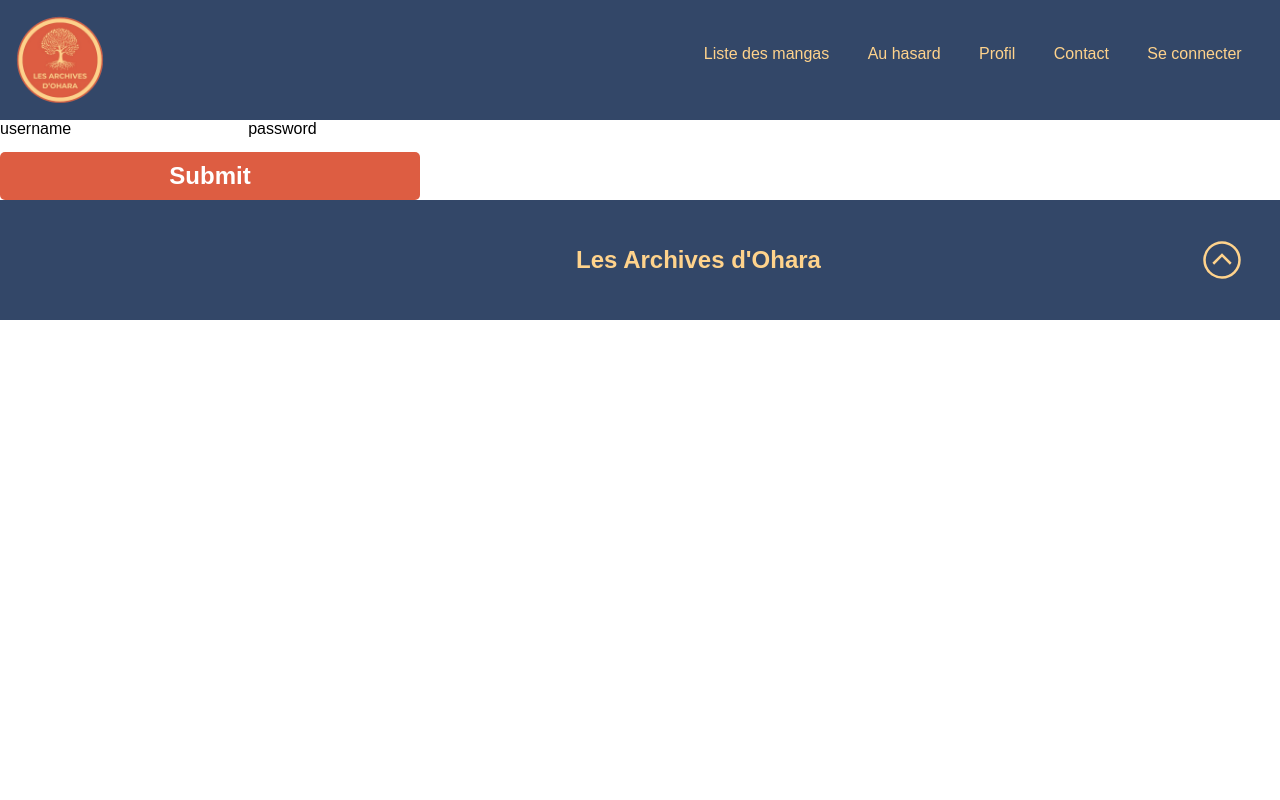
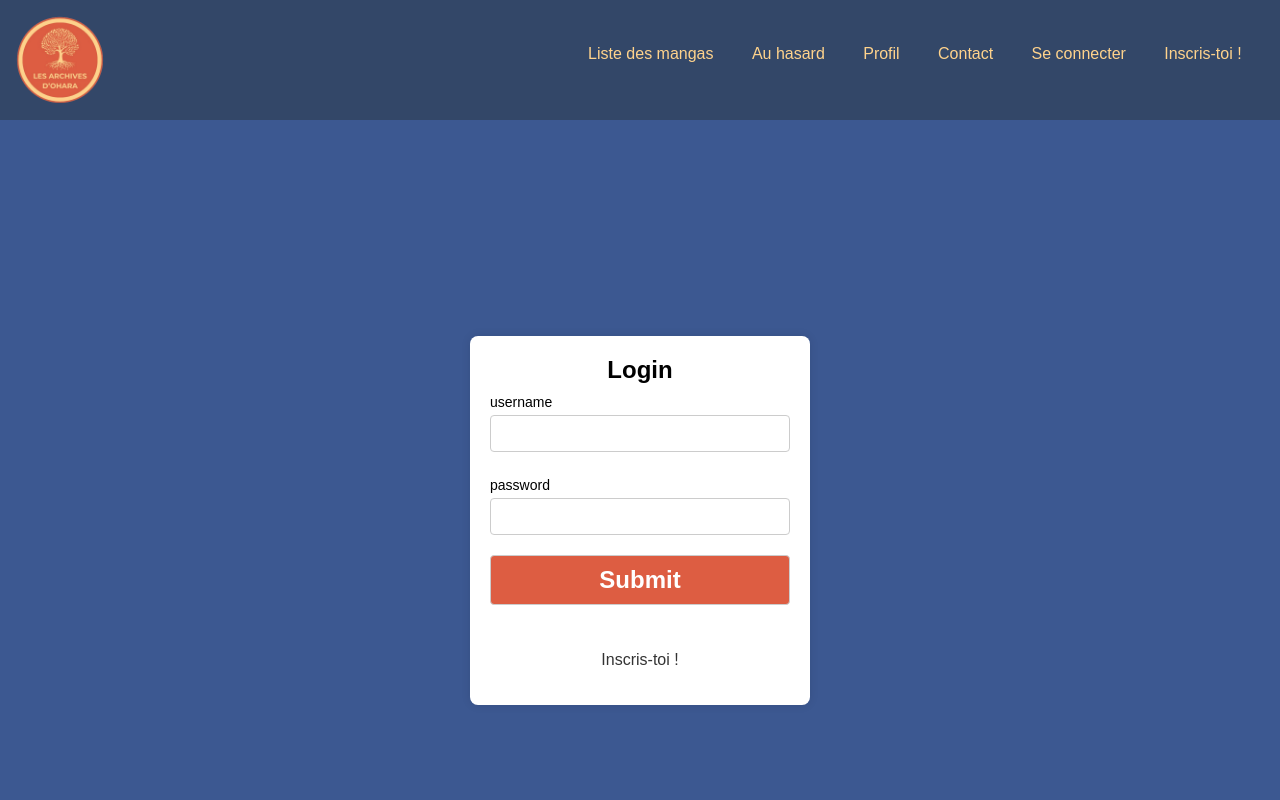
Before and after one commit to MEtourneaud/projet_react, a React (Create React App) app: page /users/sign_in in a window 1280 px wide. Shown: the top 800 px of the page. Built offline with nearby package versions, Linux system fonts and the light colour scheme.

Commit message:
WIP css contact page

```diff
--- a/src/components/guest/header/Header.jsx
+++ b/src/components/guest/header/Header.jsx
@@ -14,9 +14,8 @@ const Header = () => {
   }
 
   useEffect(() => {
-    // useEffect sera appelé après la mise à jour de l'état
-    if (!isAuthenticated) {
-      // Redirige l'utilisateur vers la page de connexion
+    if (!isAuthenticated && !window.location.pathname.includes("/users/sign_up")) {
+      // Redirige l'utilisateur vers la page de connexion, sauf s'il est sur la page d'inscription
       console.log("Après déconnexion, isAuthenticated :", isAuthenticated)
       navigate("/users/sign_in")
     }
@@ -62,6 +61,13 @@ const Header = () => {
               </Link>
             )}
           </li>
+          <li className="liNav">
+            {!isAuthenticated && (
+              <Link className="hover-link" to="/users/sign_up">
+                Inscris-toi !
+              </Link>
+            )}
+          </li>
         </ul>
       </nav>
     </header>
--- a/src/pages/guest/homePage/HomePage.jsx
+++ b/src/pages/guest/homePage/HomePage.jsx
@@ -1,9 +1,9 @@
 import { useEffect, useState } from "react"
+import { Link } from "react-router-dom"
 import Footer from "../../../components/guest/footer/Footer"
 import Header from "../../../components/guest/header/Header"
-import { Link } from "react-router-dom"
+import StarRating from "../../../components/StarRating"
 import "./HomePage.scss"
-import StarRating from "../../../components/StarRating"
 
 const HomePage = () => {
   const [mangas, setMangas] = useState(null)
--- a/src/pages/guest/homePage/HomePage.scss
+++ b/src/pages/guest/homePage/HomePage.scss
@@ -43,7 +43,6 @@ main a{
 
 .mangasContainer {
     width: 100%; /* Utilise toute la largeur de la page */
-    max-width: 1400px;
     background-color: rgba(255, 255, 255, 0.7);
     padding: 1em;
     border-radius: 3px;
--- a/src/pages/guest/loginPage/LoginPage.jsx
+++ b/src/pages/guest/loginPage/LoginPage.jsx
@@ -1,7 +1,9 @@
 import { useState } from "react"
+import { useNavigate } from "react-router"
 import Footer from "../../../components/guest/footer/Footer"
 import Header from "../../../components/guest/header/Header"
-import { useNavigate } from "react-router"
+import "./LoginPage.scss"
+import { Link } from "react-router-dom"
 
 const LoginPage = (event) => {
   // eslint-disable-next-line
@@ -14,8 +16,6 @@ const LoginPage = (event) => {
 
     const username = event.target.username.value
     const password = event.target.password.value
-
-    // console.log(username, password)
 
     const loginData = {
       username,
@@ -45,15 +45,16 @@ const LoginPage = (event) => {
       setMessage("Vous êtes bien connecté")
       navigate("/")
     } else {
-      setMessage("Erreur lors de l'enregistrement")
+      setMessage("Erreur lors de la connexion")
     }
   }
 
   return (
-    <>
-      <Header isAuthenticated={isAuthenticated} />
-      <section>
-        <form onSubmit={handleLogin}>
+    <section className="loginPage">
+      <Header />
+      <div className="loginContainer">
+        <form className="loginForm" onSubmit={handleLogin}>
+          <h2>Login</h2>
           <label>
             username
             <input type="text" name="username" />
@@ -63,10 +64,15 @@ const LoginPage = (event) => {
             <input type="password" name="password" />
           </label>
           <input type="submit" />
+          <div className="centeredContainer">
+            <Link className="loginFormLink" to="/users/sign_up">
+              Inscris-toi !
+            </Link>
+          </div>
         </form>
-      </section>
+      </div>
       <Footer />
-    </>
+    </section>
   )
 }
 
--- /dev/null
+++ b/src/pages/guest/loginPage/LoginPage.scss
@@ -0,0 +1,65 @@
+* {
+    margin: 0;
+    padding: 0;
+    border: 0;
+}
+
+.loginPage{
+    background-color: #3c5891;
+}
+
+.loginContainer {
+    display: flex;
+    flex-direction: column;
+    align-items: center;
+    justify-content: space-around; /* Ajustez l'espacement entre le haut et le bas */
+    height: 100vh;
+ }
+
+.loginForm {
+    background-color: #fff;
+    padding: 20px;
+    box-shadow: 0 0 10px rgba(0, 0, 0, 0.1);
+    border-radius: 8px;
+    width: 300px;
+}
+
+.loginForm h2 {
+    text-align: center;
+    color: black;
+}
+
+.loginForm label {
+    display: block;
+    margin-top: 10px;
+    font-size: 14px;
+    color: black;
+}
+
+.loginForm input {
+    width: 100%;
+    padding: 10px;
+    margin-top: 5px;
+    margin-bottom: 15px;
+    box-sizing: border-box;
+    border: 1px solid #ccc;
+    border-radius: 4px;
+}
+
+.loginForm input[type="submit"] {
+    background-color: #dd5d42;
+    color: #fff;
+    cursor: pointer;
+}
+
+.loginForm input[type="submit"]:hover {
+    background-color: white;
+    color: #dd5d42;
+}
+
+.loginFormLink {
+    text-align: center;
+    margin-top: 15px;
+    color: #333;
+    text-decoration: none;
+}
--- a/src/pages/guest/loginPage/RegisterPage.jsx
+++ b/src/pages/guest/loginPage/RegisterPage.jsx
@@ -17,12 +17,15 @@ const RegisterPage = () => {
       setMessage(`Le mot de passe ne correspond pas.`)
       return
     }
+
     const registerData = {
       username: username,
       password: password,
       RoleId: 3,
     }
+
     const registerDataJson = JSON.stringify(registerData)
+
     const registerResponse = await fetch("http://localhost:3000/api/users", {
       method: "POST",
       headers: {
@@ -40,11 +43,12 @@ const RegisterPage = () => {
   }
 
   return (
-    <>
+    <section className="loginPage">
       <Header />
-      <section>
+      <div className="loginContainer">
         {message && <p>{message}</p>}
-        <form onSubmit={handleRegistration}>
+        <form className="loginForm" onSubmit={handleRegistration}>
+          <h2>Inscription</h2>
           <label>
             Nom d'utilisateur
             <input type="text" name="username" />
@@ -59,9 +63,9 @@ const RegisterPage = () => {
           </label>
           <input type="submit" />
         </form>
-      </section>
+      </div>
       <Footer />
-    </>
+    </section>
   )
 }
 
--- a/src/pages/guest/mangaDetailsPage/MangaDetailsPage.jsx
+++ b/src/pages/guest/mangaDetailsPage/MangaDetailsPage.jsx
@@ -2,43 +2,44 @@ import { Link, useParams } from "react-router-dom"
 import { useEffect, useState } from "react"
 import Footer from "../../../components/guest/footer/Footer"
 import Header from "../../../components/guest/header/Header"
+import StarRating from "../../../components/StarRating"
 import "./MangaDetailsPage.scss"
 
 const MangaDetailsPage = () => {
   const { mangaId } = useParams()
   const [manga, setManga] = useState(null)
   const [reviews, setReviews] = useState(null)
+  const [averageRating, setAverageRating] = useState(0) // Ajout de l'état pour la moyenne des notes
   const token = localStorage.getItem("jwt")
 
   useEffect(() => {
     const fetchData = async () => {
       try {
         const mangaResponse = await fetch(`http://localhost:3000/api/mangas/${mangaId}`)
+        const reviewsResponse = await fetch("http://localhost:3000/api/reviews")
 
-        if (!mangaResponse.ok) {
-          // Si la réponse n'est pas OK, déclencher une erreur
+        if (!mangaResponse.ok || !reviewsResponse.ok) {
           throw new Error(`La requête a échoué avec le statut ${mangaResponse.status}`)
         }
 
-        const mangaResponseData = await mangaResponse.json()
-        setManga(mangaResponseData.data)
+        const mangaData = await mangaResponse.json()
+        const reviewsData = await reviewsResponse.json()
+
+        setManga(mangaData.data)
+        setReviews(reviewsData)
+
+        // Calcul de la moyenne des notes
+        const mangaReviews = reviewsData.filter((review) => review.MangaId === mangaData.data.id)
+        const totalRating = mangaReviews.reduce((acc, review) => acc + review.rating, 0)
+        const averageRating = mangaReviews.length > 0 ? totalRating / mangaReviews.length : 0
+        setAverageRating(averageRating)
       } catch (error) {
         console.error("Erreur lors de la récupération des détails du manga :", error.message)
-        // Gérer l'erreur ici (peut-être définir un état d'erreur)
       }
     }
 
     fetchData()
   }, [mangaId])
-
-  useEffect(() => {
-    ;(async () => {
-      const reviewsReponse = await fetch("http://localhost:3000/api/reviews")
-      const reviewsData = await reviewsReponse.json()
-
-      setReviews(reviewsData)
-    })()
-  }, [])
 
   // je créé une fonction, qui récupère un  id de manga et qui va créer sur l'api une review
   const handleCreateReview = async (event, mangaId) => {
@@ -102,6 +103,7 @@ const MangaDetailsPage = () => {
                 </div>
                 <div className="textContainer">
                   <h3>{manga.title}</h3>
+                  <StarRating rating={averageRating} />
                   <p>Auteur: {manga.author}</p>
                   <p>Genres: {manga.genre}</p>
                   <p>Nombre de tome: {manga.volumeNumber}</p>
@@ -112,7 +114,7 @@ const MangaDetailsPage = () => {
                 </div>
               </article>
 
-              <h4>Donnez votre avis.</h4>
+              <h4>Donnez votre avis</h4>
               <div className="reviewsBloc">
                 {reviews ? (
                   <div>
@@ -129,6 +131,7 @@ const MangaDetailsPage = () => {
                 ) : (
                   <p>En cours de chargement</p>
                 )}
+                <div className="reviewFormSection">
                   <form onSubmit={(event) => handleCreateReview(event, manga.id)}>
                     <label>
                       Note
@@ -143,6 +146,7 @@ const MangaDetailsPage = () => {
                 </div>
               </div>
             </div>
+          </div>
         </section>
       ) : (
         <p>En cours de chargement</p>
--- a/src/pages/guest/mangaDetailsPage/MangaDetailsPage.scss
+++ b/src/pages/guest/mangaDetailsPage/MangaDetailsPage.scss
@@ -29,6 +29,31 @@
     color: #fff; /* Changez la couleur du texte au survol */
 }
 
+h4{
+    text-align: center;
+    margin-bottom: 20px;
+}
+.reviewsBloc {
+    display: flex;
+    flex-wrap: wrap;
+    justify-content: flex-end; /* Ajustez cela selon vos besoins */
+    gap: 150px;
+}
+
+.reviewContent {
+    width: 100%; /* Ajustez la largeur des commentaires */
+    margin-top: 16px;
+    margin-bottom: 20px;
+    border-radius: 5px;
+    border:2px solid #dd5d42;
+    padding: 20px;
+}
+
+.reviewFormSection {
+    width: 48%; /* Ajustez la largeur du formulaire */
+    margin-bottom: 20px;
+}
+
 form {
     max-width:420px
 }
@@ -49,7 +74,9 @@ form {
   outline:0;
 }
 
-.feedback-input:focus { border:2px solid #dd5d42; }
+.feedback-input:focus {
+    border:2px solid #dd5d42;
+}
 
 textarea {
   height: 150px;
@@ -68,7 +95,12 @@ textarea {
     padding-top:10px;
     padding-bottom:10px;
     transition: all 0.3s;
-  margin-top:-4px;
+    // margin-top:-4px;
     font-weight:700;
+    max-width: none; /* Réinitialisez la largeur maximale */
+    margin: 0 auto; /* Ajoutez cette ligne pour centrer le formulaire à l'intérieur de son conteneur */
 }
-[type="submit"]:hover { background:#dd5d42; }
+
+[type="submit"]:hover {
+    background:#dd5d42;
+}
--- a/src/utils/security-utils.js
+++ b/src/utils/security-utils.js
@@ -8,7 +8,7 @@ export const useVerifyIfUserIsLogged = () => {
     const token = localStorage.getItem("jwt")
 
     if (!token) {
-      navigate("/login")
+      navigate("/users/sign_in")
     }
-  })
+  }, [])
 }
```
Lines whose indentation alone changed are shown as unchanged.
